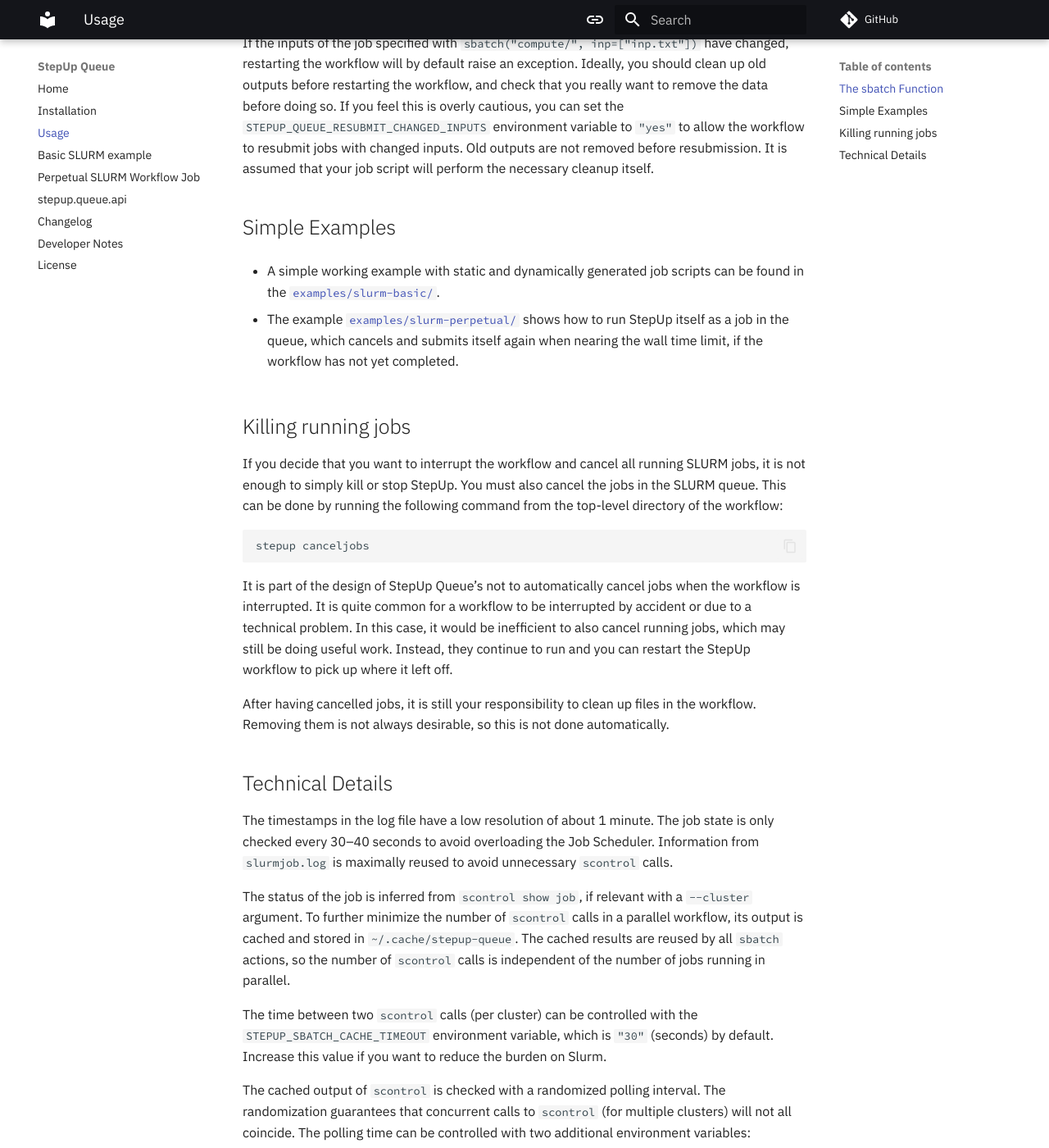
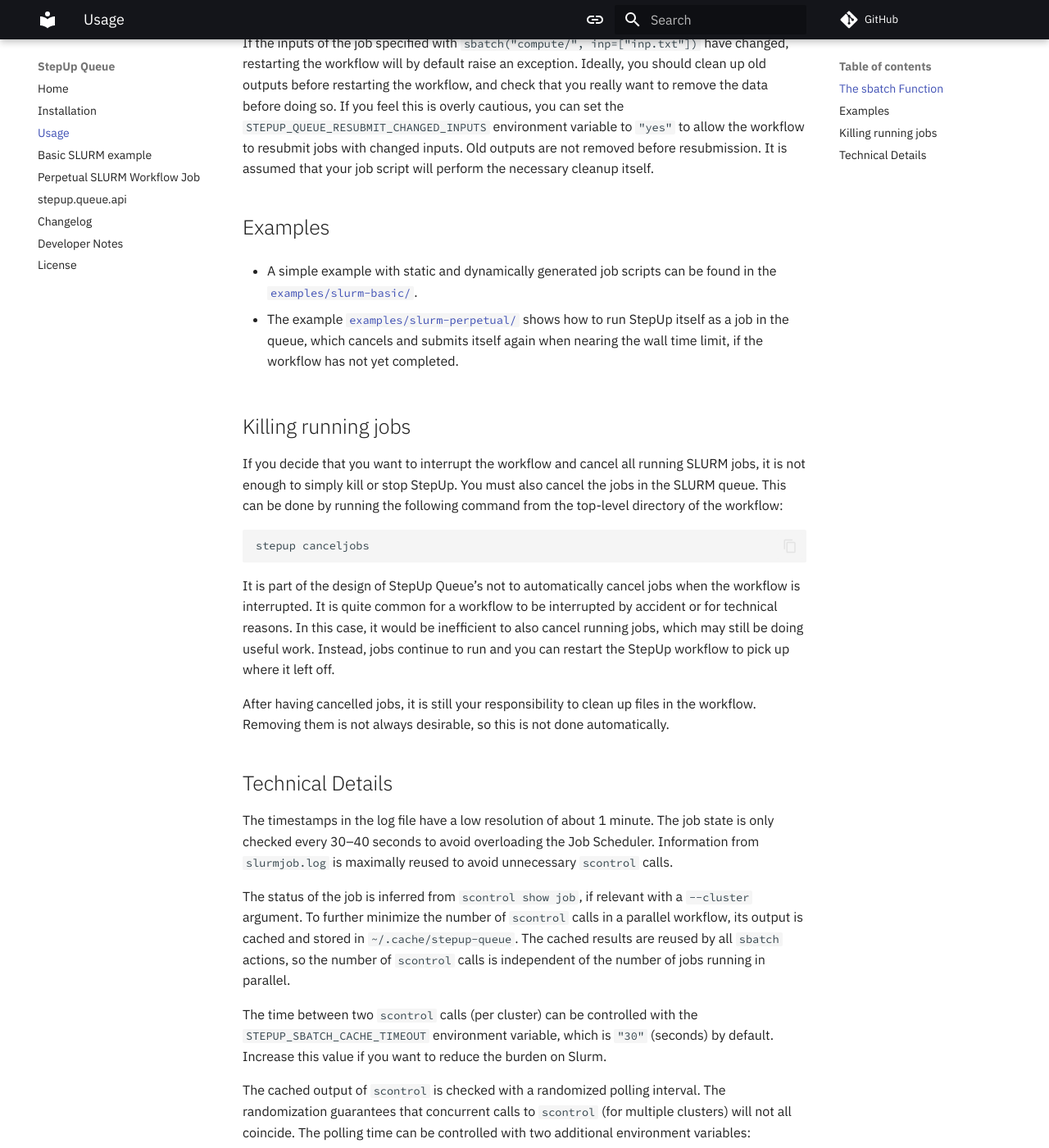
Before and after one commit to reproducible-reporting/stepup-queue, an MkDocs documentation site: the page built from docs/usage.md, in a window 1280 px wide and 1400 px high, scrolled down 838 px. Shown: the whole window at 82% size. Built offline with MkDocs 1.6.1 and Material for MkDocs 9.7.7, drawn with Linux system fonts in a browser that asks for light colours; comment, search, counter and statistics services are not loaded; the version menu is left out.

Commit message:
More docu updates

````diff
--- a/docs/examples/slurm-basic/plan.py
+++ b/docs/examples/slurm-basic/plan.py
@@ -14,4 +14,6 @@ static("dynamic-template.sh")
 for i in range(1, 4):
     mkdir(f"dynamic{i}/")
     render_jinja("dynamic-template.sh", {"field": i}, f"dynamic{i}/slurmjob.sh")
+    # You can use the rc option to load an environment before calling sbatch.
+    # Use this only if it cannot be done in the job script itself.
     sbatch(f"dynamic{i}/", rc="module swap cluster/doduo")
--- a/docs/usage.md
+++ b/docs/usage.md
@@ -42,9 +42,9 @@ environment variable to `"yes"` to allow the workflow to resubmit jobs with chan
 Old outputs are not removed before resubmission.
 It is assumed that your job script will perform the necessary cleanup itself.
 
-## Simple Examples
+## Examples
 
-- A simple working example with static and dynamically generated job scripts
+- A simple example with static and dynamically generated job scripts
   can be found in the [`examples/slurm-basic/`](examples/slurm-basic/README.md).
 
 - The example [`examples/slurm-perpetual/`](examples/slurm-perpetual/README.md)
@@ -64,9 +64,9 @@ stepup canceljobs
 ```
 
 It is part of the design of StepUp Queue's not to automatically cancel jobs when the workflow is interrupted.
-It is quite common for a workflow to be interrupted by accident or due to a technical problem.
+It is quite common for a workflow to be interrupted by accident or for technical reasons.
 In this case, it would be inefficient to also cancel running jobs, which may still be doing useful work.
-Instead, they continue to run and you can restart the StepUp workflow to pick up where it left off.
+Instead, jobs continue to run and you can restart the StepUp workflow to pick up where it left off.
 
 After having cancelled jobs, it is still your responsibility to clean up files in the workflow.
 Removing them is not always desirable, so this is not done automatically.
````
Also changed, not shown: docs/examples/slurm-basic/README.md (+4 -4 lines).
